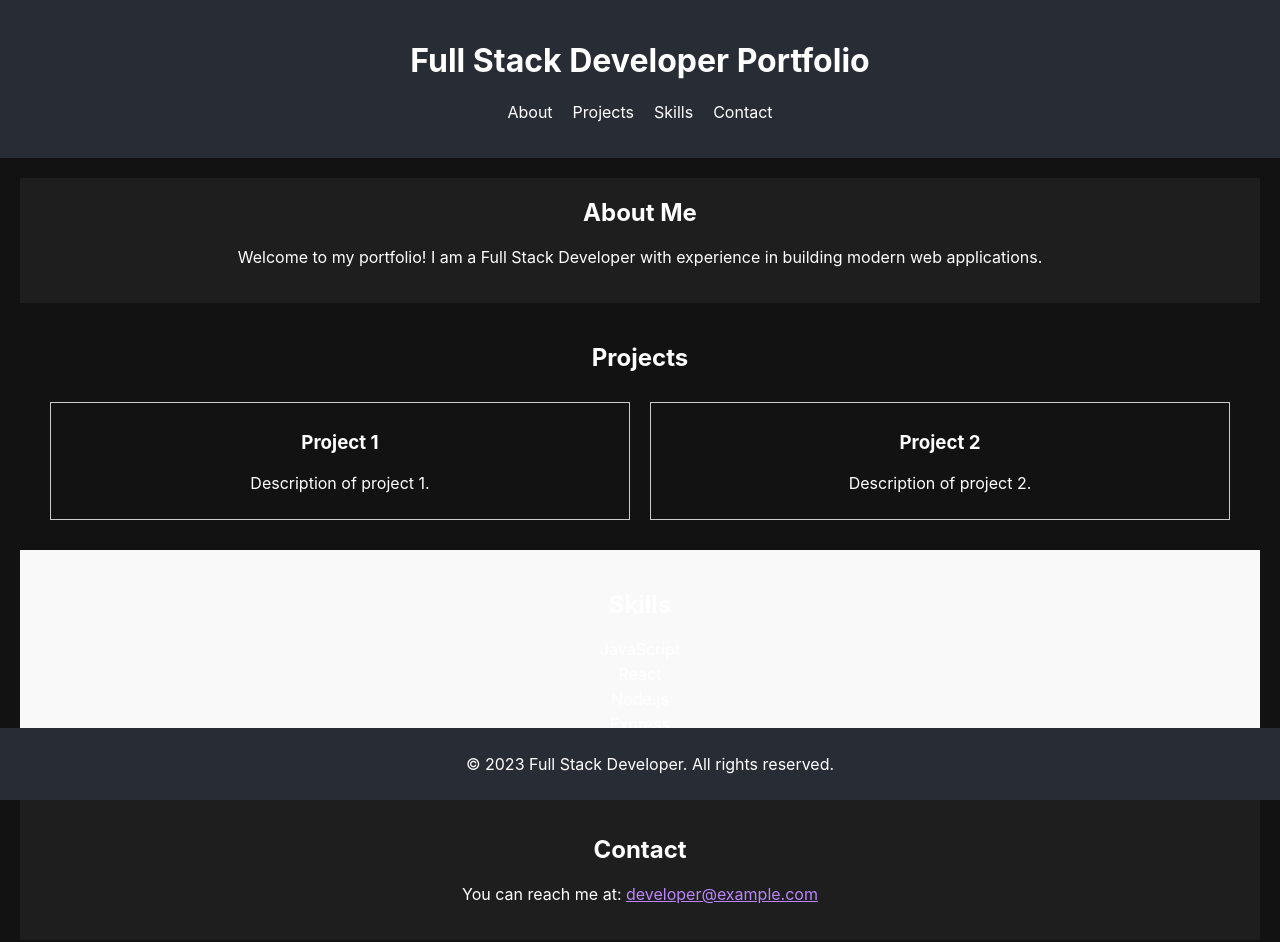
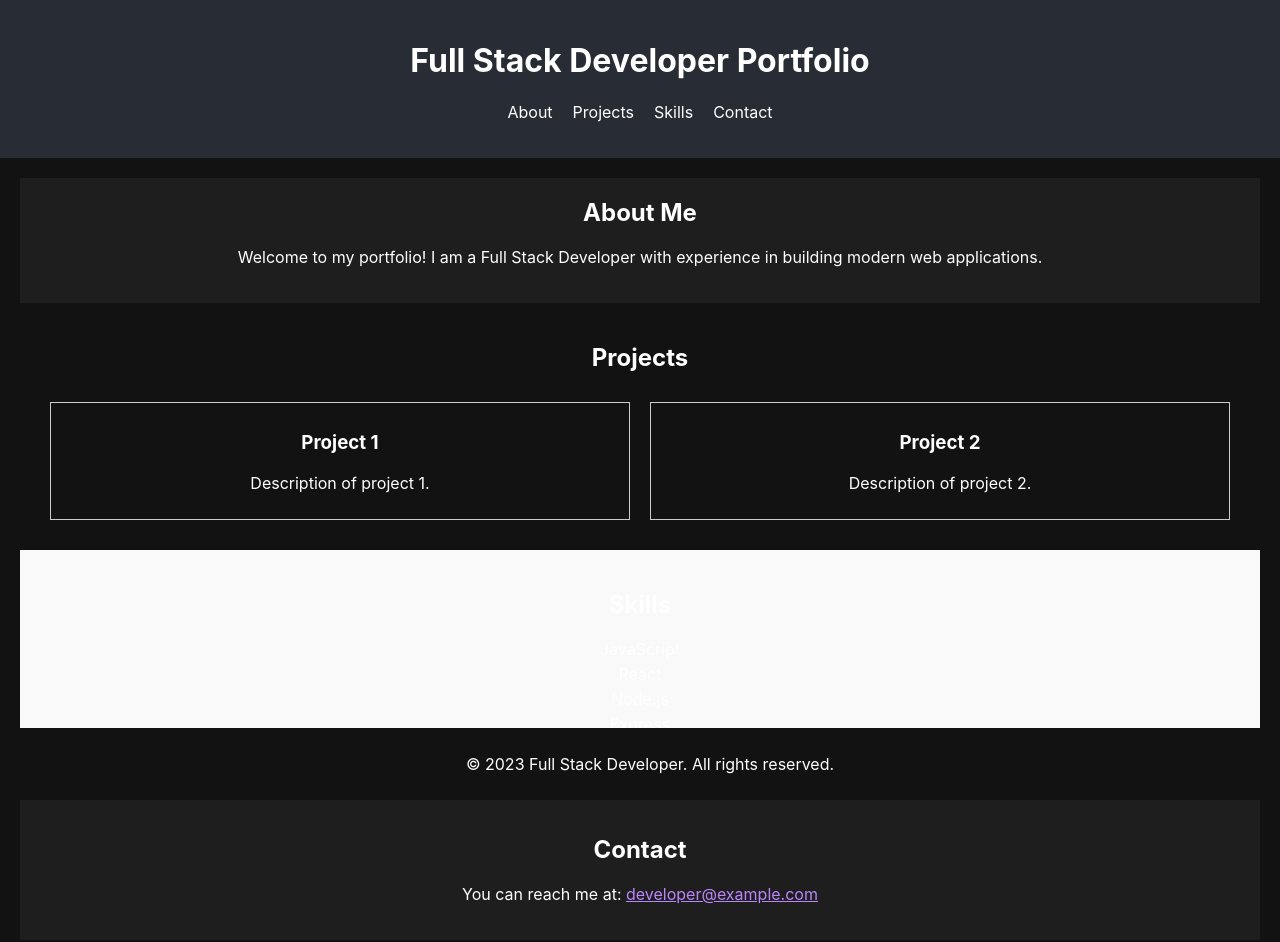
Before and after one commit to MuhammadAman16/generated-projects, a React (Create React App) app: page / in a window 1280 px wide. Shown: the top 942 px of the page. Built offline with nearby package versions, Linux system fonts and the light colour scheme; the HTML template or start-up script is replaced by a standard one.

Commit message:
Update Footer.css

```diff
--- a/src/components/Footer.css
+++ b/src/components/Footer.css
@@ -1,5 +1,5 @@
 .Footer {
-  background-color: #282c34;
+  background-color: #121212; /* Darker footer background */
   color: white;
   padding: 10px;
   position: fixed;
```
